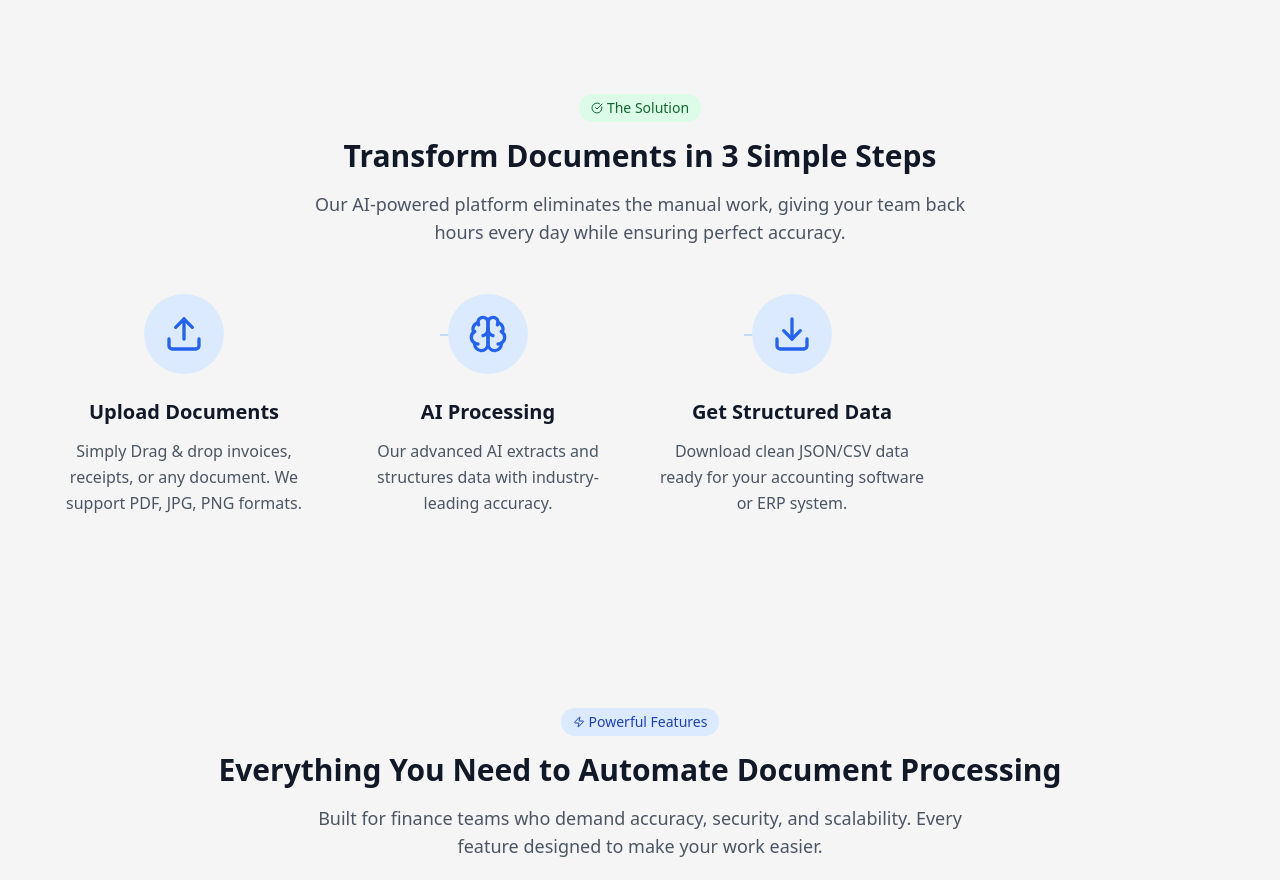
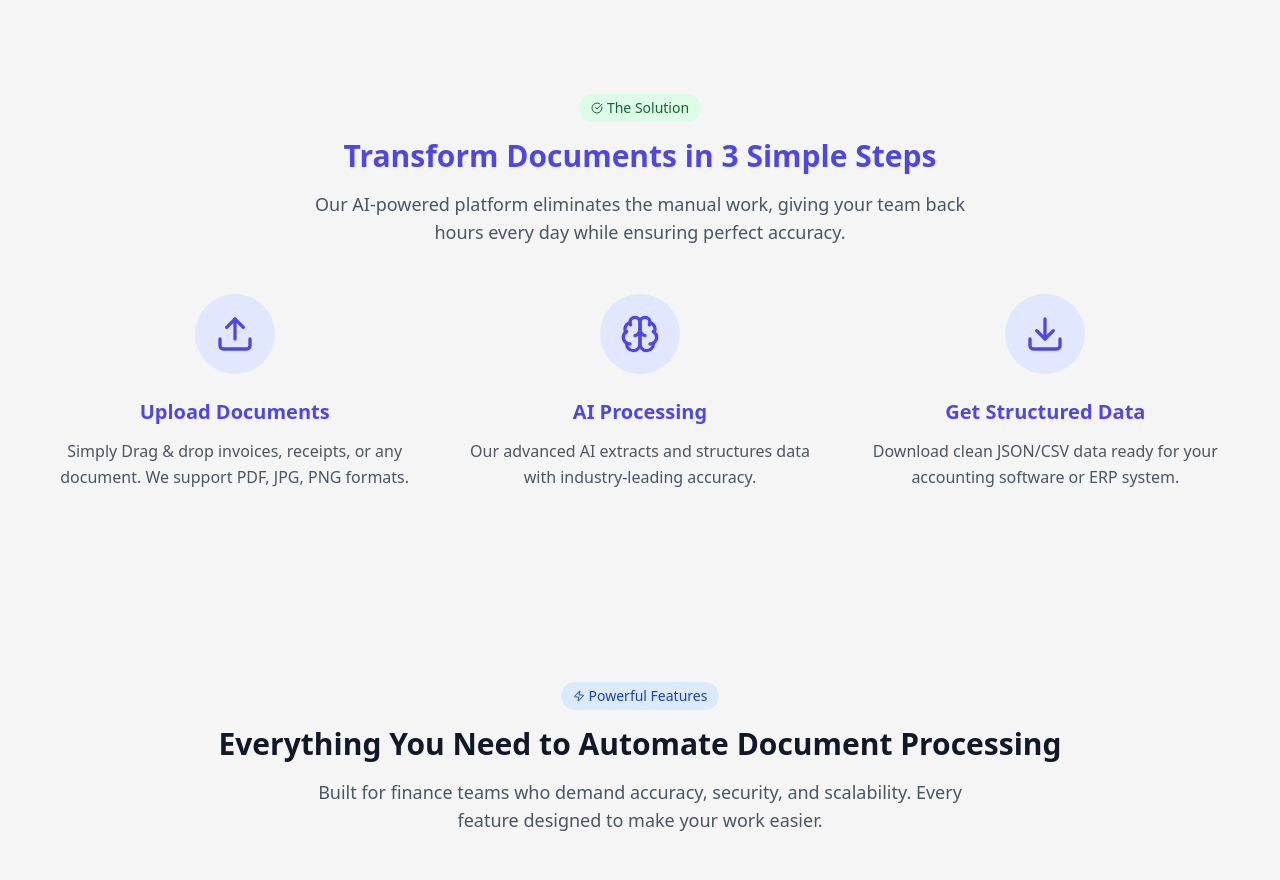
Before and after one commit to ImranAhmed26/devcom-frontend, a Next.js app: page /en in a window 1280 px wide. Shown: the part 1460-2340 px from the top of the page. Built offline with nearby package versions, Linux system fonts and the light colour scheme.

Commit message:
:fire: Update solutions section

```diff
--- a/src/components/Home/Solution.tsx
+++ b/src/components/Home/Solution.tsx
@@ -54,27 +54,21 @@ const Solution = () => {
             <CheckCircle className="mr-1 h-3 w-3" />
             The Solution
           </div>
-          <h2 className="text-3xl font-bold text-gray-900 mb-4">Transform Documents in 3 Simple Steps</h2>
-          <p className="text-lg text-gray-600 max-w-2xl mx-auto">
+          <h2 className="text-3xl font-bold text-brandLight dark:text-brandDark mb-4">Transform Documents in 3 Simple Steps</h2>
+          <p className="text-lg text-gray-600 dark:text-gray-300 max-w-2xl mx-auto">
             Our AI-powered platform eliminates the manual work, giving your team back hours every day while ensuring perfect
             accuracy.
           </p>
         </div>
 
-        <div className="grid lg:grid-cols-4 gap-8 mb-16">
+        <div className="grid lg:grid-cols-3 gap-8 mb-16">
           {steps.map((step, index) => (
             <div key={index} className="text-center relative">
-              <div className="w-20 h-20 bg-blue-100 rounded-full flex items-center justify-center mx-auto mb-6">
-                <step.icon className="w-10 h-10 text-blue-600" />
+              <div className="w-20 h-20 bg-indigo-100 dark:bg-brandDark rounded-full flex items-center justify-center mx-auto mb-6">
+                <step.icon className="w-10 h-10 text-brandLight dark:text-brandLight" />
               </div>
-              <h3 className="text-xl font-semibold text-gray-900 mb-3">{step.title}</h3>
-              <p className="text-gray-600 leading-relaxed">{step.description}</p>
-
-              {index < steps.length - 1 && (
-                <div className="hidden lg:block absolute top-10 left-full w-full">
-                  <div className="w-8 h-0.5 bg-blue-200 mx-auto"></div>
-                </div>
-              )}
+              <h3 className="text-xl font-semibold text-brandLight dark:text-brandDark mb-3">{step.title}</h3>
+              <p className="text-gray-600 dark:text-gray-300 leading-relaxed">{step.description}</p>
             </div>
           ))}
         </div>
```
